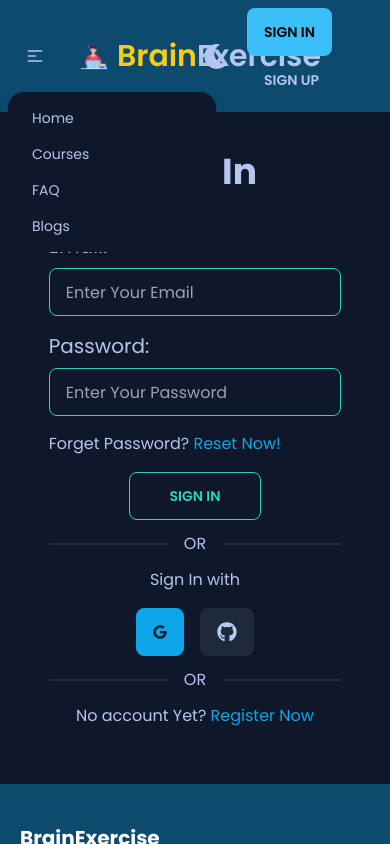
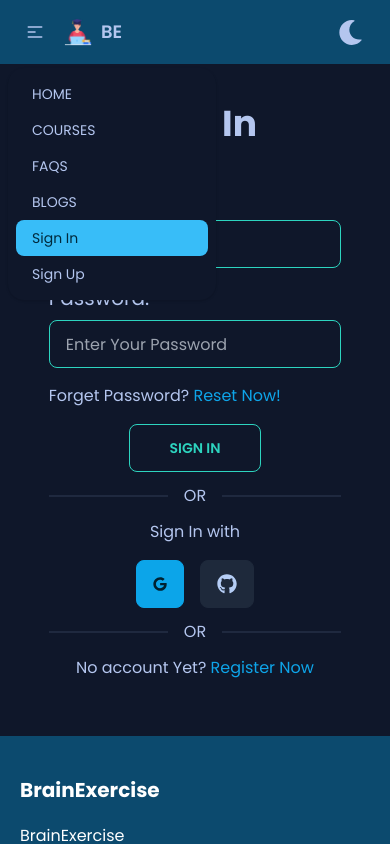
Before and after one commit to MarufAlAslam/brain-exercise-client, a React (Create React App) app: page /login in a window 390 px wide. Both pictures are taken after a click on the label 35 px from the left and 56 px from the top of the page. Shown: the top 844 px of the page. Built offline with nearby package versions, Linux system fonts and the light colour scheme; no server answers.

Commit message:
header responsiveness done

```diff
--- a/src/components/Header/Header.css
+++ b/src/components/Header/Header.css
@@ -28,3 +28,39 @@ img.dp {
     width: 40px;
     height: 40px;
 }
+
+
+
+@media screen and (max-width: 992px) {
+    a.btn.btn-ghost.normal-case.text-3xl.logoBtn {
+        margin: 0 !important;
+        padding: 0;
+    }
+
+    a.btn.btn-ghost.normal-case.text-3xl.logoBtn span {
+        display: none;
+    }
+
+    small {
+        font-size: 60%;
+    }
+
+    .navbar-start {
+        width: auto;
+        justify-content: flex-start;
+    }
+
+    body,
+    html {
+        overflow-x: hidden !important;
+    }
+
+    .navbar-end {
+        width: 100%;
+        justify-content: flex-end;
+    }
+
+    .hid {
+        display: none;
+    }
+}
--- a/src/components/Header/Header.js
+++ b/src/components/Header/Header.js
@@ -23,15 +23,17 @@ const Header = () => {
                         <svg xmlns="http://www.w3.org/2000/svg" className="h-5 w-5" fill="none" viewBox="0 0 24 24" stroke="currentColor"><path strokeLinecap="round" strokeLinejoin="round" strokeWidth="2" d="M4 6h16M4 12h8m-8 6h16" /></svg>
                     </label>
                     <ul tabIndex={0} className="menu menu-compact dropdown-content mt-3 p-2 shadow bg-base-100 rounded-box w-52">
-                        <li><a href='/'>Home</a></li>
-                        <li><a href='/'>Courses</a></li>
-                        <li><a href='/'>FAQ</a></li>
-                        <li><a href='/'>Blogs</a></li>
+                        <li><NavLink eventkey="1" to='/' end>HOME</NavLink></li>
+                        <li><NavLink eventkey="2" to='/courses' end>COURSES</NavLink></li>
+                        <li><NavLink eventkey="3" to='/faqs' end>FAQS</NavLink></li>
+                        <li><NavLink eventkey="4" to='/blogs' end>BLOGS</NavLink></li>
+                        <li><NavLink eventkey="5" to='/login' end>Sign In</NavLink></li>
+                        <li><NavLink eventkey="6" to='/signup' end>Sign Up</NavLink></li>
                     </ul>
                 </div>
-                <Link className="btn btn-ghost normal-case text-3xl" to='/'>
+                <Link className="btn btn-ghost normal-case text-3xl logoBtn" to='/'>
                     <img src="./student.png" className='logo w-100 mr-2' alt="" />
-                    <span className='text-yellow-400'>Brain</span>Exercise
+                    <span className='text-yellow-400'>Brain</span><span>Exercise</span> <small className='lg:hidden'>BE</small>
                 </Link>
             </div>
             <div className="navbar-center hidden lg:flex">
@@ -76,8 +78,8 @@ const Header = () => {
                         )
                         :
                         (<div>
-                            <NavLink to='/login' className='btn btn-ghost'>Sign In</NavLink>
-                            <NavLink to='/signup' className='btn btn-ghost'>Sign Up</NavLink>
+                            <NavLink to='/login' className='btn btn-ghost hid'>Sign In</NavLink>
+                            <NavLink to='/signup' className='btn btn-ghost hid'>Sign Up</NavLink>
                         </div>)
                 }
 
```
